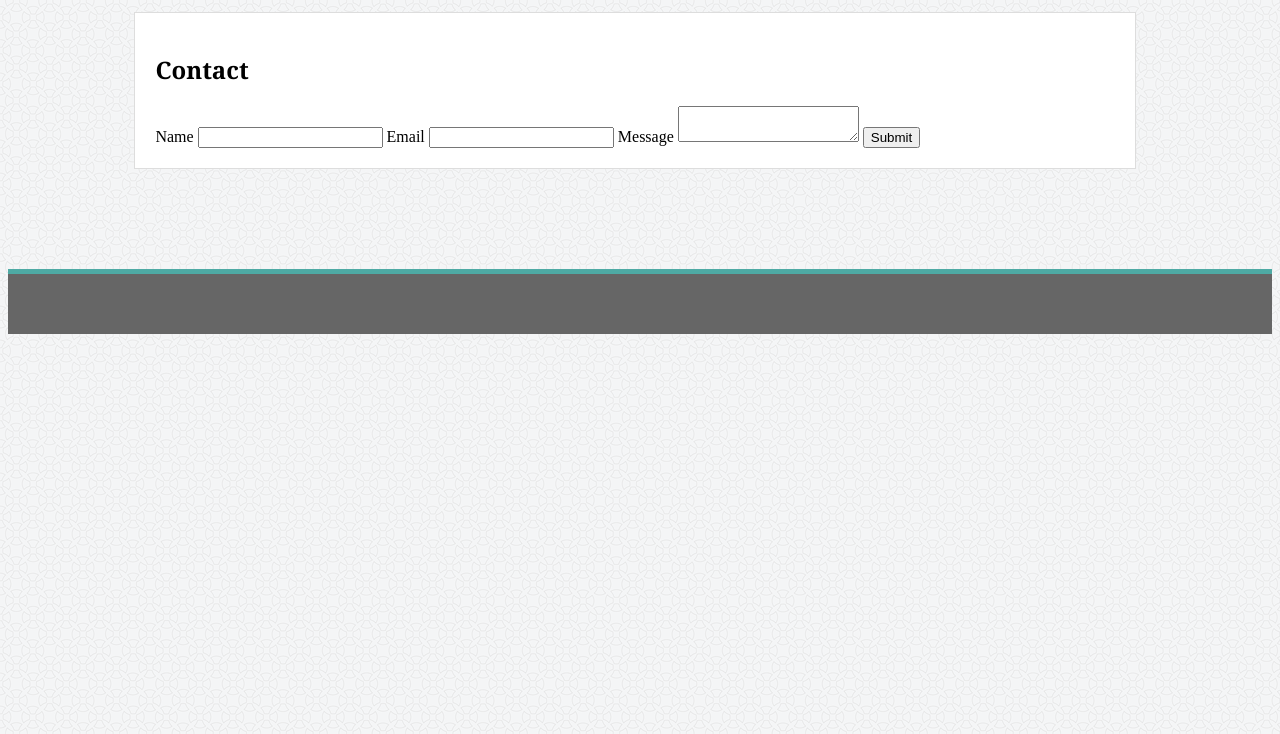
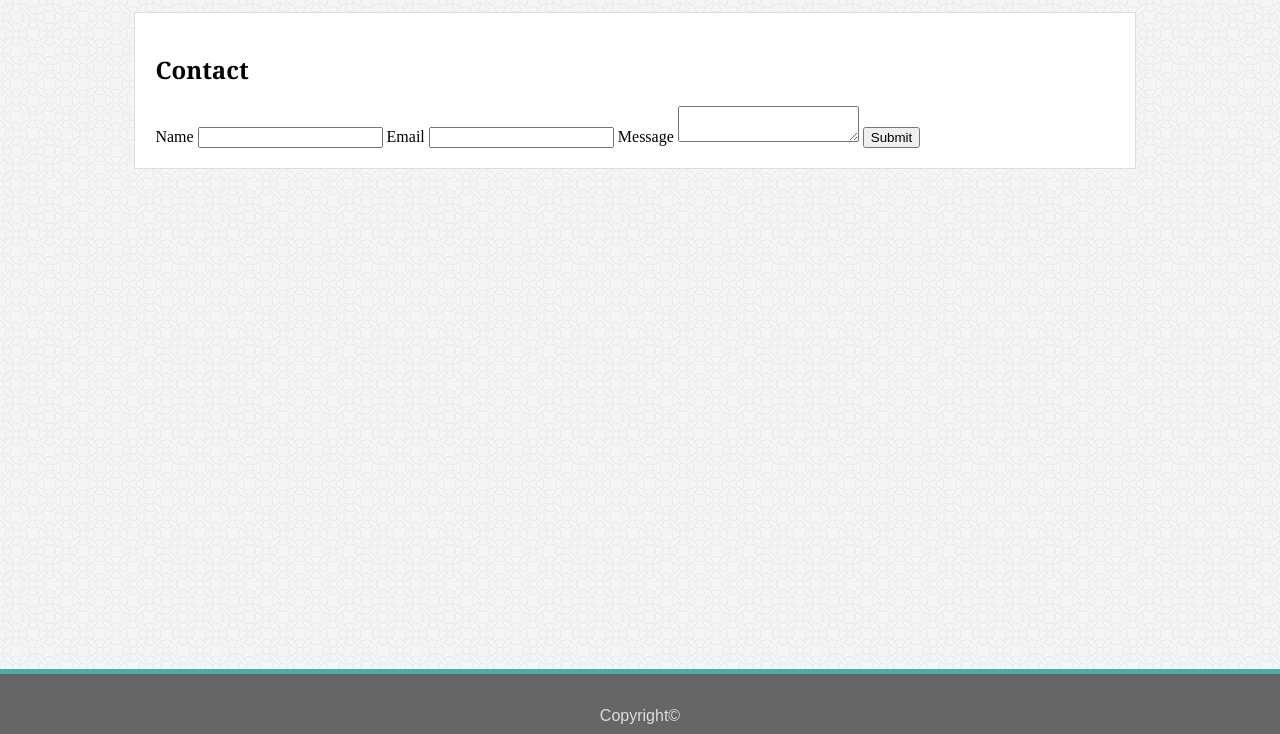
Before and after one commit to SuzanneRashka/Basic-Portfolio, a plain HTML site: page contact.html in a window 1280 px wide. Shown: the part 66-800 px from the top of the page. Drawn offline with Linux system fonts and the light colour scheme.

Commit message:
working sticky footer

```diff
--- a/assets/css/style.css
+++ b/assets/css/style.css
@@ -9,6 +9,8 @@ Main content border color: #dddddd
 */
 
 html {
+  position: relative;
+  min-height: 100%;
   margin: 0;
   padding: 0;
 }
@@ -23,6 +25,9 @@ header {
   position: relative;
   top: -10px;
   height: 58px;
+  /* width: 100%;
+  left: 0;
+  right: 0; */
 }
 
 p {
@@ -71,6 +76,10 @@ footer {
   margin-top: -50px;
   text-align: center;
   padding-bottom: 10px;
+  position: absolute;
+  width: 100%;
+  left: 0;
+  bottom: 0;
 }
 
 .background {
--- a/contact.html
+++ b/contact.html
@@ -38,7 +38,9 @@
         </form>
     </section>
     <footer>
-
+        <div>
+            <p class="copyright">Copyright&#169;</p>
+        </div>
     </footer>
 
 </body>
```
